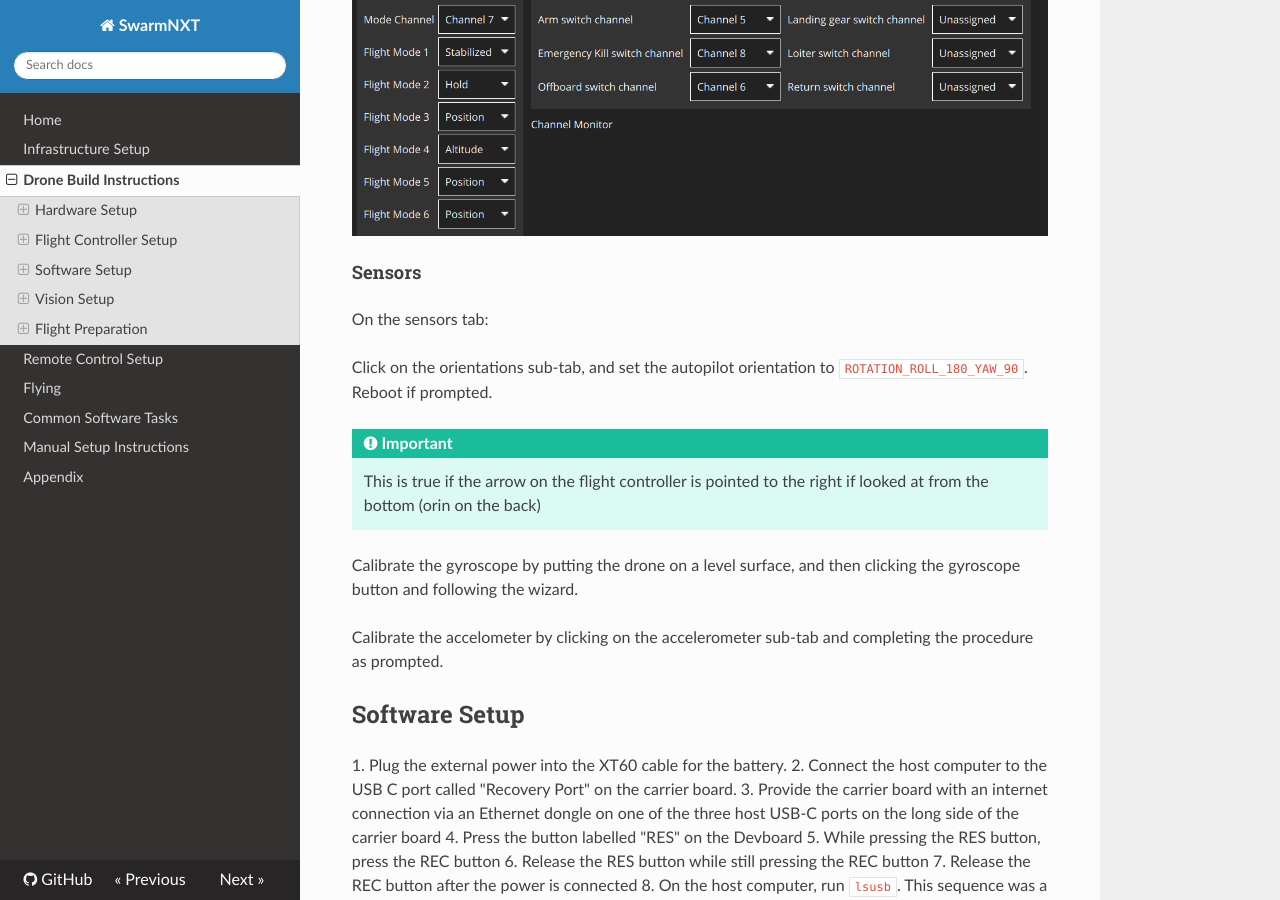
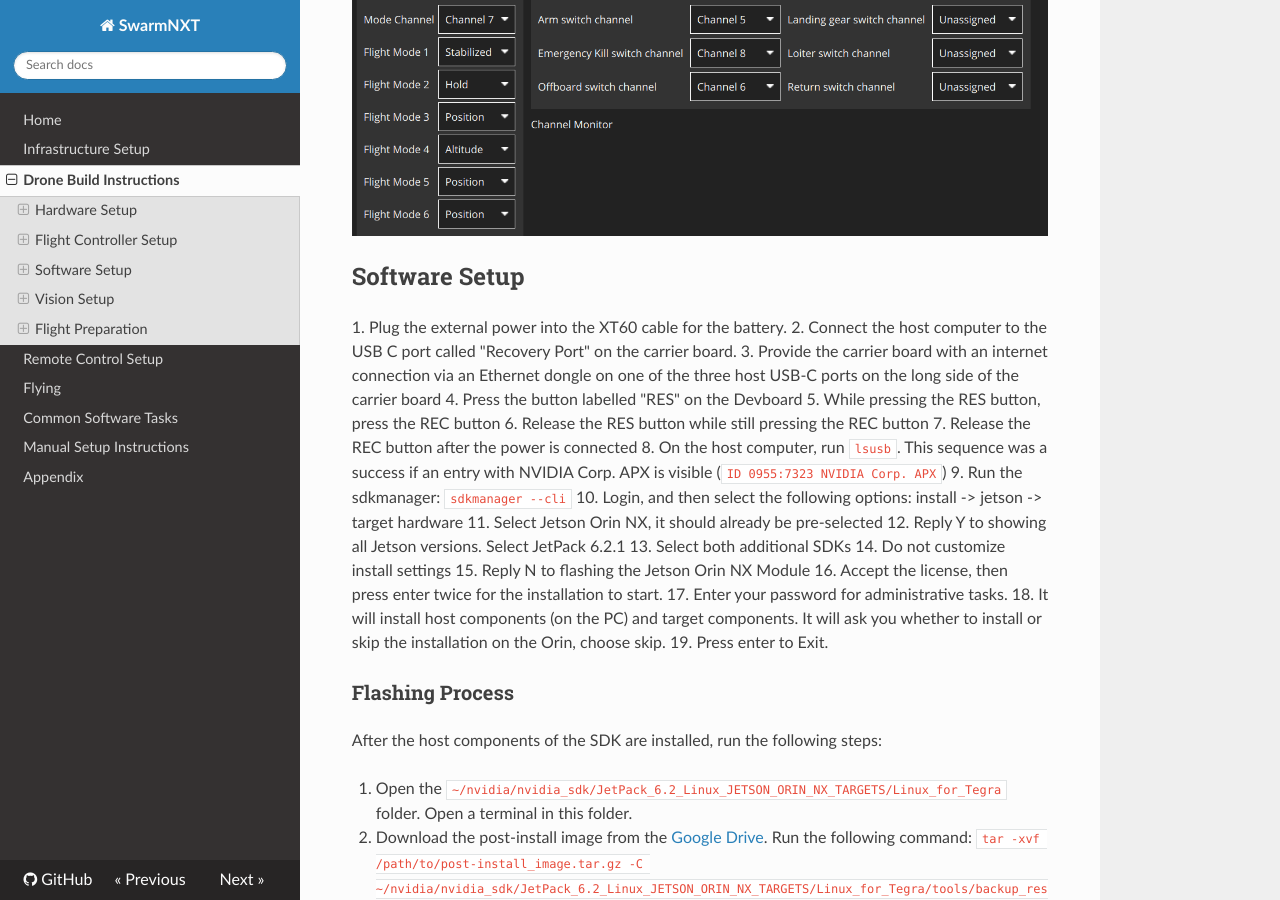
Before and after one commit to lis-epfl/swarm-nxt, an MkDocs documentation site: the page built from docs/drone-setup.md, in a window 1280 px wide and 900 px high, scrolled down 11371 px. Built offline with MkDocs 1.6.1, drawn with Linux system fonts in a browser that asks for light colours; nearby versions of some CDN libraries; some of the changed text lies outside the part shown.

Commit message:
update docs

```diff
--- a/docs/drone-setup.md
+++ b/docs/drone-setup.md
@@ -277,21 +277,6 @@ Go to the flight modes page and set the channels like the image:
 
 ![](images/flight_modes.png)
 
-
-#### Sensors
-
-On the sensors tab:
-
-Click on the orientations sub-tab, and set the autopilot orientation to `ROTATION_ROLL_180_YAW_90`. Reboot if prompted.
-
-!!! important
-	This is true if the arrow on the flight controller is pointed to the right if looked at from the bottom (orin on the back)
-
-Calibrate the gyroscope by putting the drone on a level surface, and then clicking the gyroscope button and following the wizard.
-
-Calibrate the accelometer by clicking on the accelerometer sub-tab and completing the procedure as prompted.
-
-
 ## Software Setup
 
 <!-- TODO: Add photo for recovery port, REC button, RES button -->
```
Also changed, not shown: other parts of docs/drone-setup.md (+11 -0 lines), docs/flying.md (+1 -1 lines), 1 other file.
